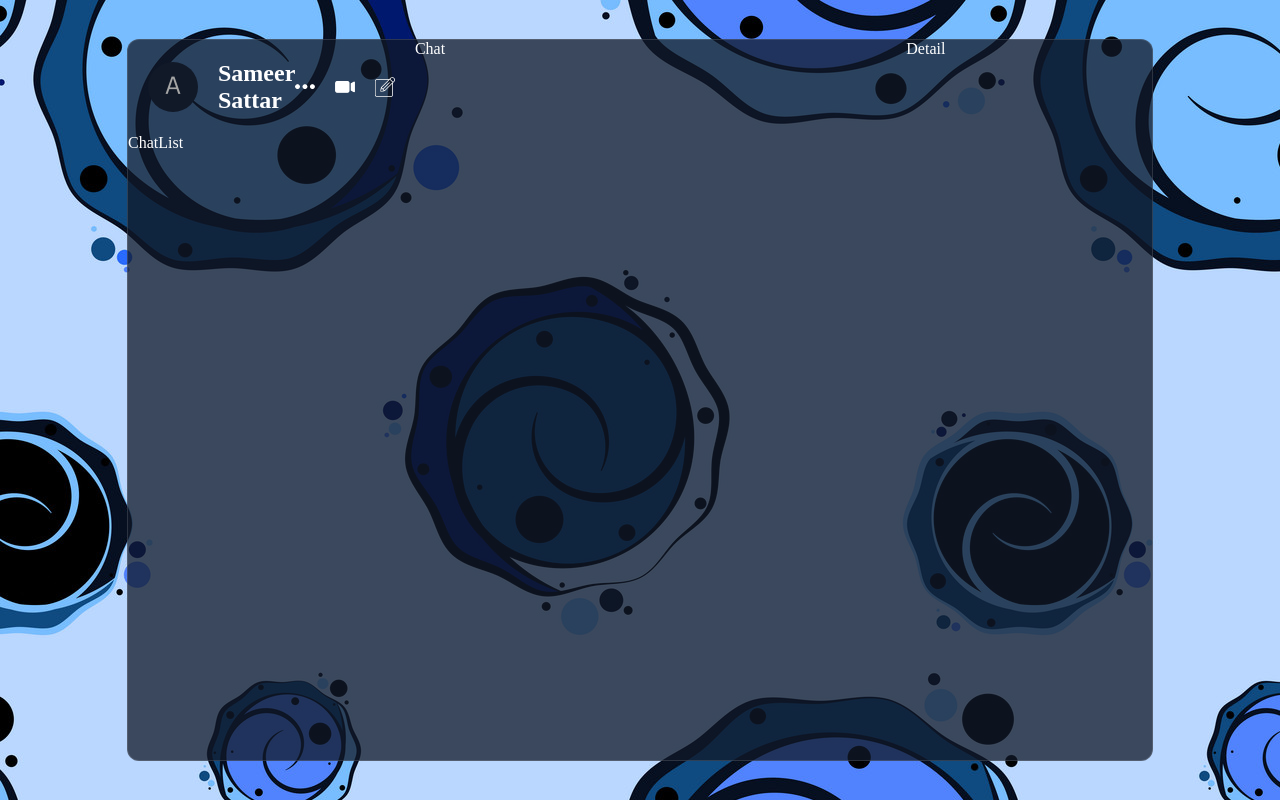
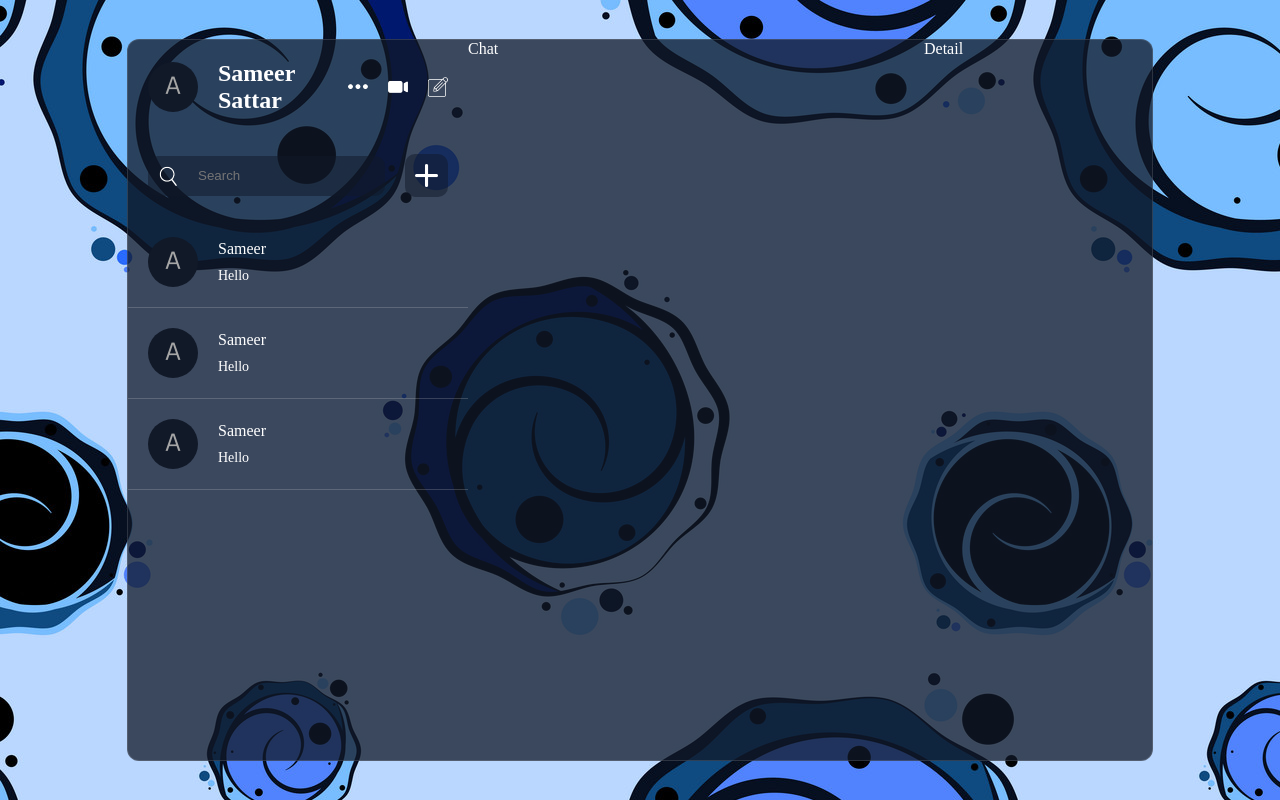
Before and after one commit to sameersattar123/Chat_Application, a React (Vite) app: page / in a window 1280 px wide. Built offline with nearby package versions, Linux system fonts and the light colour scheme.

Commit message:
complete design

```diff
--- a/src/components/List/ChatList/ChatList.css
+++ b/src/components/List/ChatList/ChatList.css
@@ -0,0 +1,72 @@
+.ChatList {
+    flex: 1;
+    /* overflow: scroll; */
+  .search {
+    display: flex;
+    align-items: center;
+    gap: 20px;
+    padding: 20px;
+
+    .searchBar {
+      flex: 1;
+      display: flex;
+      align-items: center;
+      gap: 20px;
+      padding: 10px;
+      border-radius: 10px;
+      background-color: rgba(17, 25, 40, 0.5);
+
+      input {
+        border: none;
+        outline: none;
+        color: white;
+        flex: 1;
+        background: transparent;
+      }
+
+      img {
+        width: 20px;
+        height: 20px;
+      }
+    }
+    .add {
+        width: 23px;
+        height: 23px;
+        background-color: rgba(17, 25, 40, 0.5);
+        padding: 10px;
+        border-radius: 10px;
+        cursor: pointer;
+    }
+  }
+
+  .item {
+    display: flex;
+    align-items: center;
+    gap: 20px;
+    padding: 20px;
+    cursor: pointer;
+    border-bottom: 1px solid #dddddd35;
+
+    img {
+        width: 50px;
+        height: 50px;
+        border-radius: 50%;
+        object-fit: cover;
+    }
+
+    .texts {
+        display: flex;
+        flex-direction: column;
+        gap: 10px;
+
+        span {
+          font-weight: 500;
+        }
+
+        p {
+          font-weight: 300;
+          font-size: 14px;
+        }
+    }
+  }
+}
--- a/src/components/List/ChatList/ChatList.jsx
+++ b/src/components/List/ChatList/ChatList.jsx
@@ -1,9 +1,45 @@
-import React from 'react'
+import React, { useState } from "react";
+import "./ChatList.css";
 
 const ChatList = () => {
+  const [addMode, setAddMode] = useState(false);
   return (
-    <div>ChatList</div>
-  )
-}
+    <div className="ChatList">
+      <div className="search">
+        <div className="searchBar">
+          <img src="./search (1).png" alt="" />
+          <input type="text" placeholder="Search" />
+        </div>
+        <img
+          className="add"
+          src={addMode ? "./minus.png" : "./plus.png"}
+          alt=""
+          onClick={() => setAddMode(!addMode)}
+        />
+      </div>
+      <div className="item">
+        <img src="./avatar.png" alt="" />
+        <div className="texts">
+          <span>Sameer</span>
+          <p>Hello</p>
+        </div>
+      </div>
+      <div className="item">
+        <img src="./avatar.png" alt="" />
+        <div className="texts">
+          <span>Sameer</span>
+          <p>Hello</p>
+        </div>
+      </div>
+      <div className="item">
+        <img src="./avatar.png" alt="" />
+        <div className="texts">
+          <span>Sameer</span>
+          <p>Hello</p>
+        </div>
+      </div>
+    </div>
+  );
+};
 
-export default ChatList
+export default ChatList;
```
